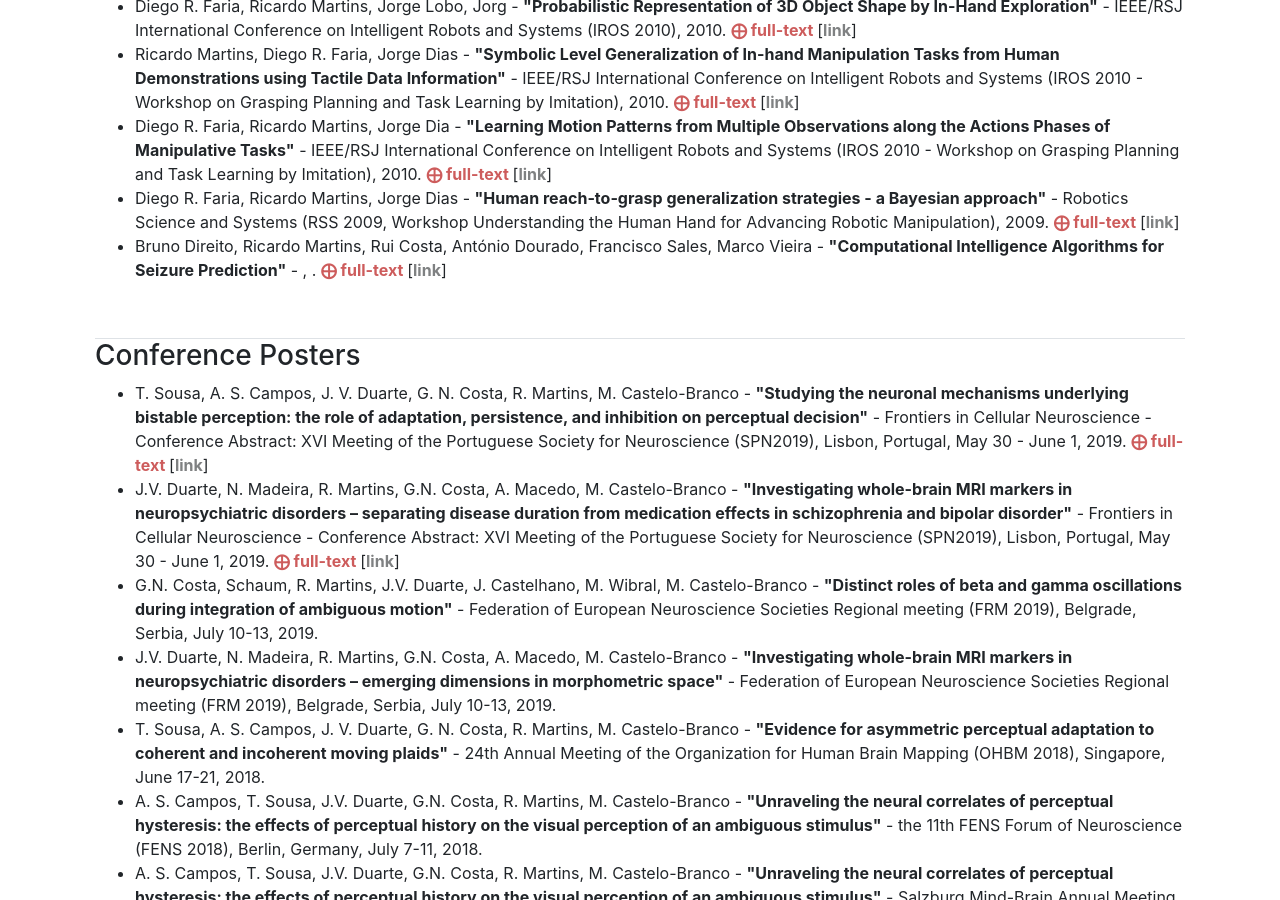
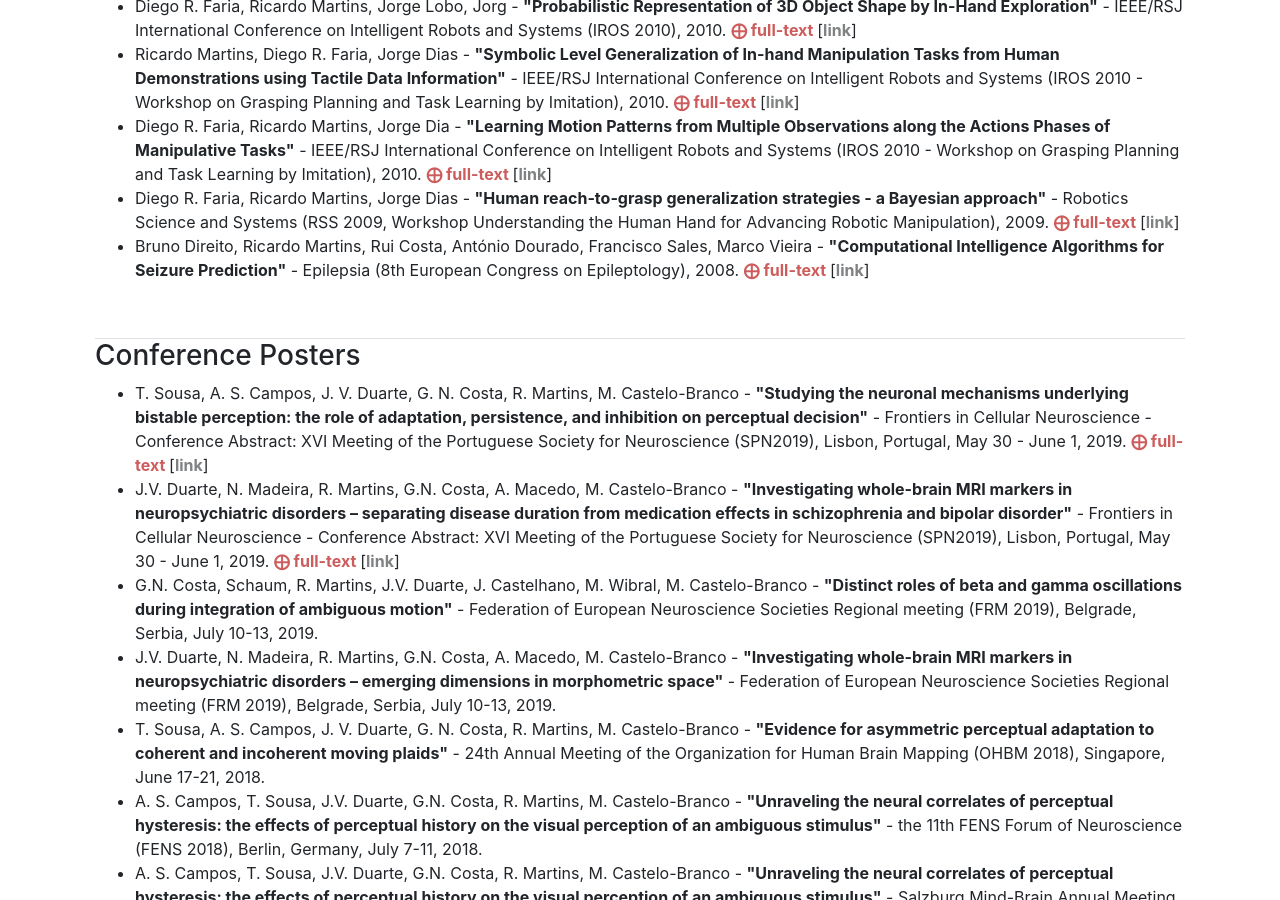
Before and after one commit to ricardomar/ricardomar.github.io, a Jekyll site: the page built from publications/index02.html, in a window 1280 px wide and 900 px high, scrolled down 1567 px. Built offline with Jekyll 4.4.1, drawn with Linux system fonts in a browser that asks for light colours.

Commit message:
Update myPublicationsConferencePaper.yml

```diff
--- a/_data/myPublicationsConferencePaper.yml
+++ b/_data/myPublicationsConferencePaper.yml
@@ -49,7 +49,7 @@
 
 - title: Computational Intelligence Algorithms for Seizure Prediction
   authors: Bruno Direito, Ricardo Martins, Rui Costa, António Dourado, Francisco Sales, Marco Vieira
-  publication:
-  year:
+  publication: Epilepsia (8th European Congress on Epileptology)
+  year: 2008
   doi:
   link:
```
